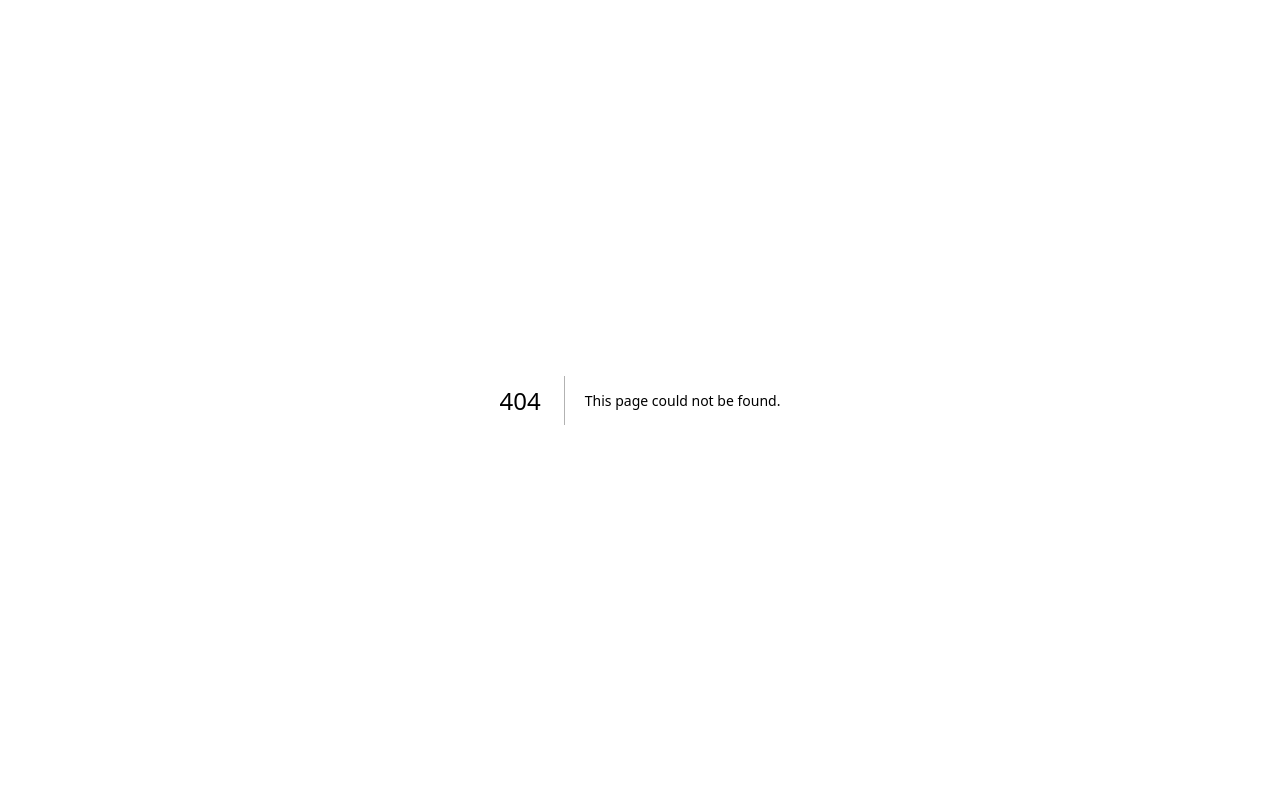
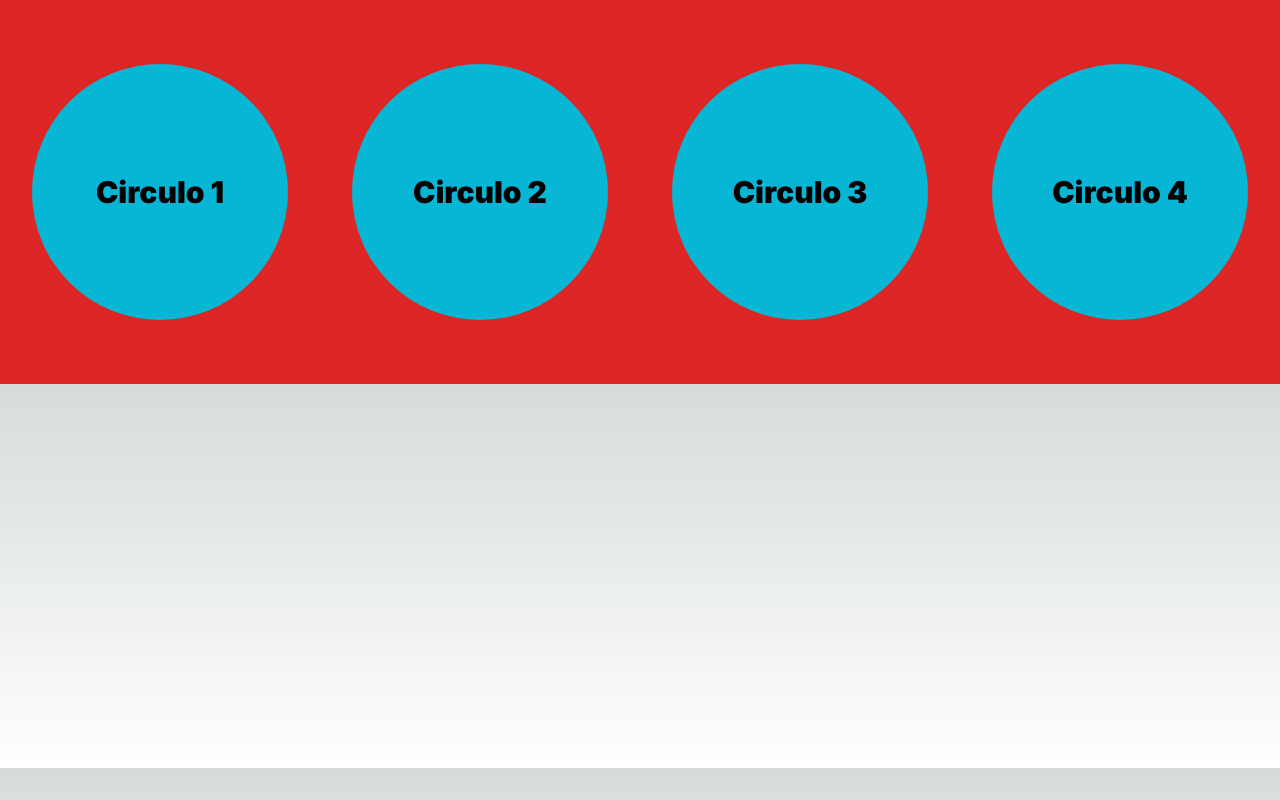
Before and after one commit to Joaovcarvalho23/Tutorial_Nextjs_Cod3r, a Next.js app in the folder app-inicial/: page /basicos/circulo in a window 1280 px wide. Before the commit this address had no page. Built offline with nearby package versions, Linux system fonts and the light colour scheme.

Commit message:
Criando página e componente de Circulos

```diff
--- /dev/null
+++ b/app-inicial/src/app/basicos/circulo/page.tsx
@@ -0,0 +1,13 @@
+import Circulos from "@/components/basicos/Circulos";
+
+export default function PaginaCirculos () {
+    return (
+        <div className="flex justify-around items-center h-96 bg-red-600">
+            <Circulos textoCirculo="Circulo 1"/>
+            <Circulos textoCirculo="Circulo 2" quasePerfeito={true}/>
+            <Circulos textoCirculo="Circulo 3" quasePerfeito={false}/>
+            <Circulos textoCirculo="Circulo 4" quasePerfeito/>
+            {/*<Circulos />*/} {/*Não vai funcionar pois na props do componente Circulo precisa passar um textoCirculo!!*/}
+        </div>
+    )
+}
--- /dev/null
+++ b/app-inicial/src/components/basicos/Circulos.tsx
@@ -0,0 +1,18 @@
+interface CirculoProps {
+    textoCirculo: string
+    quasePerfeito? : boolean
+}
+
+export default function Circulos (props:CirculoProps) {
+    return(
+        <div className={`
+        flex justify-center items-center
+            h-64 w-64 bg-cyan-500
+            text-black text-3xl font-black
+            ${props.quasePerfeito ? 'rounded-2xl' : 'rounded-full'}
+            rounded-full
+        `}>
+            {props.textoCirculo}
+        </div>
+    )
+}
```
